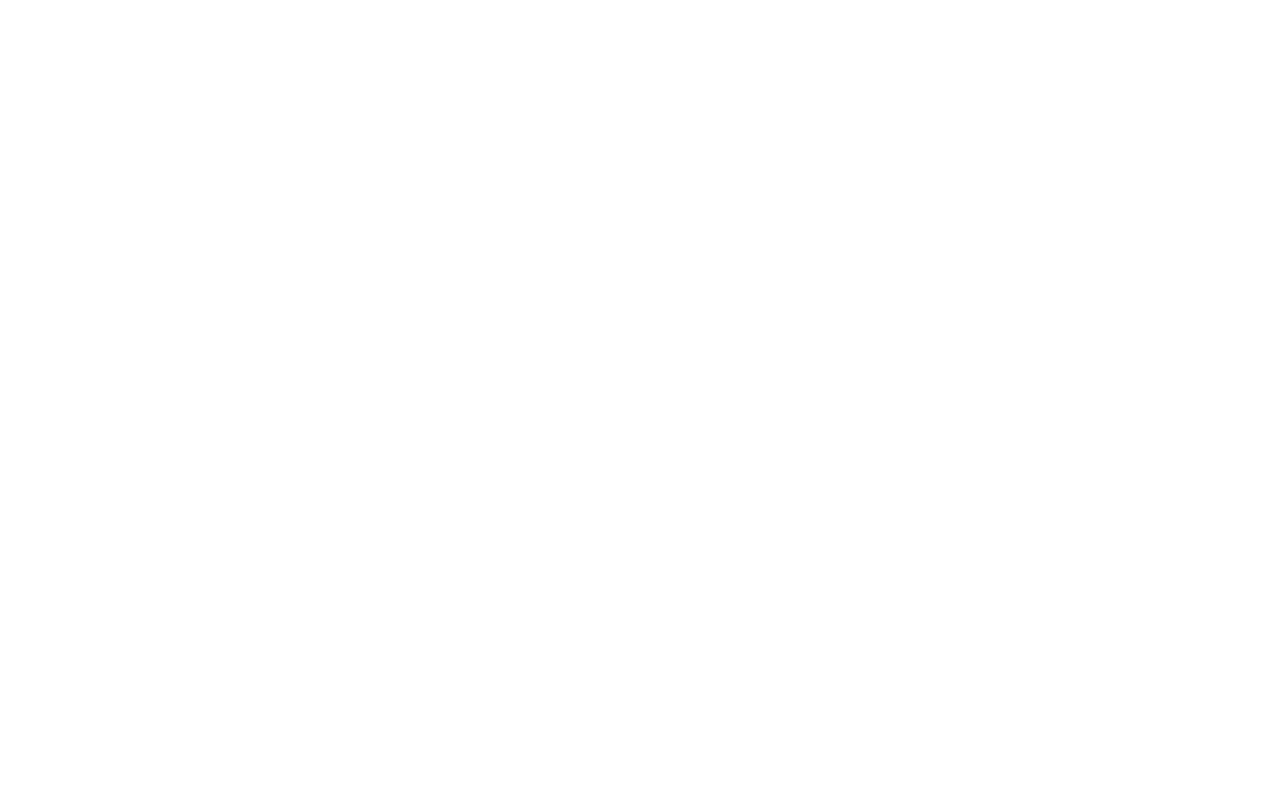
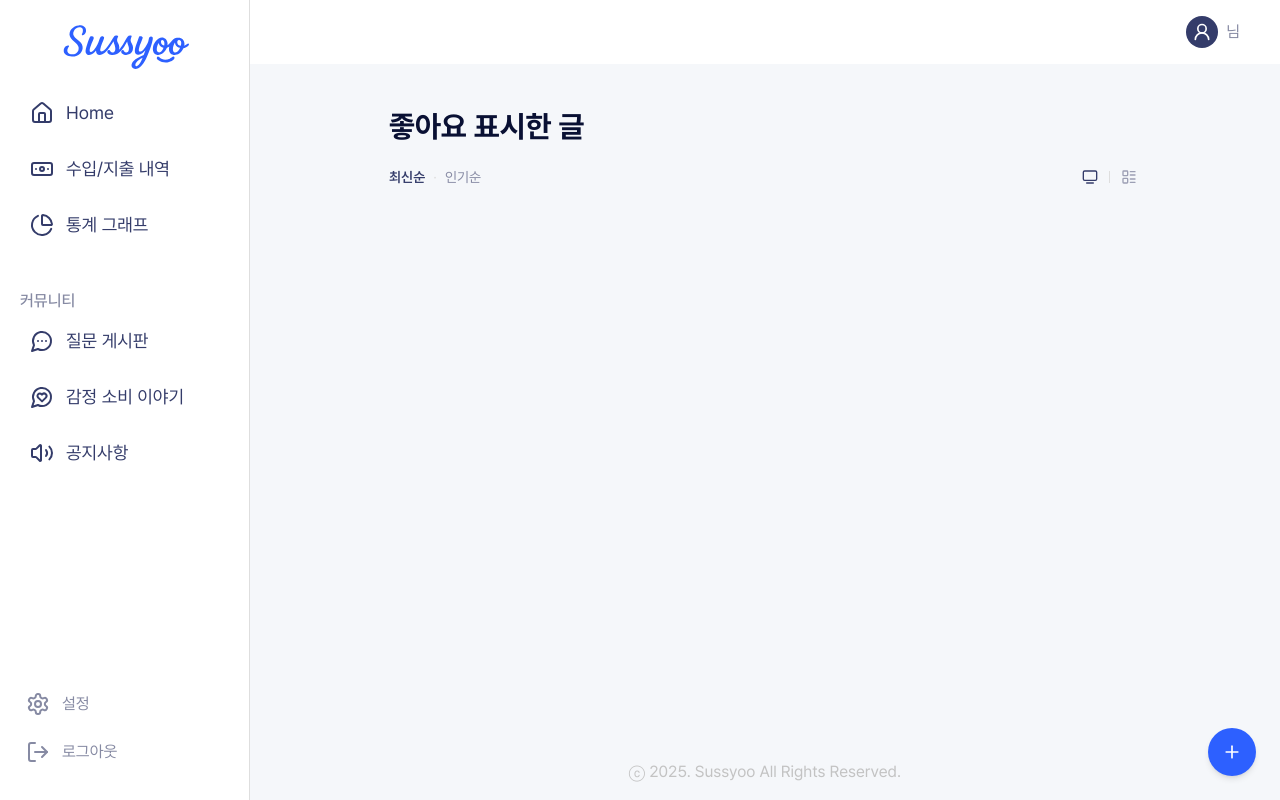
Before and after one commit to OZ-MAIN-PROJECT/frontend, a React (Vite) app: page /mypage/1 in a window 1280 px wide. Before the commit this address had no page. Built offline with nearby package versions, Linux system fonts and the light colour scheme.

Commit message:
feat : #76 내가 작성한 글, 좋아요 표시한 글 카드 클릭 시 페이지 라우팅 및 페이지 헤더 생성

```diff
--- a/src/App.tsx
+++ b/src/App.tsx
@@ -11,6 +11,7 @@
 import MyPage from './pages/myPage/MyPage';
 import WalletPage from './pages/Wallet/WalletPage';
 import CommunityList from './pages/Community/CommunityList';
+import MyPostsPage from './pages/myPage/MyPostsPage';
 
 function App() {
   return (
@@ -26,7 +27,8 @@
         <Route path="/statistic" element={<MainLayout><StatisticsPage /></MainLayout>} />
 
         {/* 마이페이지 */}
-        <Route path="/mypage" element={<MyPage />} />
+        <Route path="/mypage" element={<MainLayout><MyPage /></MainLayout>} />
+        <Route path="/mypage/:type" element={<MainLayout><MyPostsPage /></MainLayout>} />
 
         {/* 회원 관련 페이지 */}
         <Route path="/login" element={<LoginPage />} />
--- /dev/null
+++ b/src/components/community/CommunityListHeader.tsx
@@ -0,0 +1,43 @@
+import { useState } from 'react';
+import CommunityTitle from './CommunityTitle';
+import ViewToggleButton from './ViewToggleButton';
+
+interface Props {
+  title: string;
+}
+
+const CommunityListHeader = ({ title }: Props) => {
+  const [viewType, setViewType] = useState<'grid' | 'list'>('grid');
+  const [sortType, setSortType] = useState<'recent' | 'popular'>('recent');
+
+  return (
+    <>
+      <div className="relative w-full max-w-[800px] mx-auto px-4 sm:px-6">
+        <CommunityTitle title={title} />
+
+        {/* 정렬 및 뷰토글 */}
+        <div className="flex items-center justify-between mb-4">
+          <div className="flex items-center gap-2 text-sm text-primary-500">
+            <button
+              className={`${sortType === 'recent' ? 'font-semibold text-primary-800' : ''}`}
+              onClick={() => setSortType('recent')}
+            >
+              최신순
+            </button>
+            <span className="text-gray-400">·</span>
+            <button
+              className={`${sortType === 'popular' ? 'font-semibold text-primary-800' : ''}`}
+              onClick={() => setSortType('popular')}
+            >
+              인기순
+            </button>
+          </div>
+
+          <ViewToggleButton viewType={viewType} onChange={setViewType} />
+        </div>
+      </div>
+    </>
+  );
+};
+
+export default CommunityListHeader;
--- a/src/pages/myPage/MyPage.tsx
+++ b/src/pages/myPage/MyPage.tsx
@@ -1,34 +1,33 @@
-import MainLayout from '@/layouts/MainLayout';
 import InformationCard from './components/InformationCard';
 import PostCard from './components/PostsCard';
 import UserMenu from './components/UserMenu';
 import { useEffect, useState } from 'react';
-import { getMyInfo, getMyPosts } from '@/apis/authApi';
+import { getMyInfo } from '@/apis/authApi';
 import { User } from '@/types/auth';
 import { BookHeart, UserPen } from 'lucide-react';
+import { useAuthStore } from '@/stores/useAuthStore';
 
 const MyPage = () => {
   const [myProfile, setMyProfile] = useState<User | null>(null);
-  const [myPosts, setMyPosts] = useState([]);
+  const role = useAuthStore().user?.role ?? 'user';
 
   useEffect(() => {
     const fetchData = async () => {
       const myInfo = await getMyInfo();
-      const myPosts = await getMyPosts();
-      console.log(myInfo, myPosts)
+      // const myPosts = await getMyPosts();
+      console.log(myInfo)
       if (myInfo) {
         setMyProfile(myInfo);
-      }
-      if (myPosts) {
-        setMyPosts(myPosts)
       }
     };
     fetchData();
   }, []);
 
+  const writtenCount = myProfile?.written_count ?? 0;
+  const likedCount = myProfile?.liked_count ?? 0;
+
   return (
     <>
-      <MainLayout>
         <div className="flex flex-col min-h-screen items-center">
           <div>
             <h2 className="text-2xl font-bold mb-6">내정보</h2>
@@ -37,16 +36,15 @@
                 <p className='my-4 text-gray-500'>로딩 중...</p>
               </div>
             ) : (
-              <InformationCard nickname={myProfile.nickname} email={myProfile.email} role={myProfile.role} />
+              <InformationCard nickname={myProfile.nickname} email={myProfile.email} role={role} />
             )}
             <div className="flex gap-4">
-              <PostCard title="내가 작성한 글" icon={<UserPen />} count={myPosts.length} link="/" />
-              <PostCard title="좋아요 표시한 글" icon={<BookHeart />} count={myPosts.length} link="/" />
+              <PostCard title="내가 작성한 글" icon={<UserPen />} count={writtenCount} type="written" />
+              <PostCard title="좋아요 표시한 글" icon={<BookHeart />} count={likedCount} type="liked" />
             </div>
             <UserMenu />
           </div>
         </div>
-      </MainLayout>
     </>
   );
 };
--- /dev/null
+++ b/src/pages/myPage/MyPostsPage.tsx
@@ -0,0 +1,15 @@
+import CommunityListHeader from '@/components/community/CommunityListHeader';
+import { useParams } from 'react-router-dom';
+
+const MyPostsPage = () => {
+  const { type } = useParams(); // type은 'written' 또는 'liked'
+
+  return (
+    <div>
+      <CommunityListHeader title={type === 'written' ? '내가 작성한 글' : '좋아요 표시한 글'} />
+      {/* 게시글 리스트 출력 */}
+    </div>
+  );
+};
+
+export default MyPostsPage;
--- a/src/pages/myPage/components/PostsCard.tsx
+++ b/src/pages/myPage/components/PostsCard.tsx
@@ -4,17 +4,17 @@
   title : string;
   icon : React.ReactNode;
   count : number;
-  link : string;
+  type : "written" | "liked";
 }
 
-const PostCard = ({title, icon, count, link} : PostCardProps) => {
+const PostCard = ({title, icon, count, type} : PostCardProps) => {
 
   return (
   <div className="bg-white rounded-md w-60 p-4 my-4">
     <h3>{title}</h3>
     <div className="flex justify-between items-center my-2">
       <span className="text-accent-blue text-2xl font-semibold">{count}</span>
-      <Link to={link}><span>{icon}</span></Link>
+      <Link to={`/mypage/${type}`}><span>{icon}</span></Link>
     </div>
   </div>
 
--- a/src/types/auth.ts
+++ b/src/types/auth.ts
@@ -4,13 +4,13 @@
   name: string; // 이름
   nickname: string; // 닉네임
   email: string; // 이메일
-  phone: string; // 휴대전화번호
-  profileImage?: string;
-  role:string; // 관리자 여부
+  written_count: number;  // 내가 작성한 글
+  liked_count: number;  // 좋아요 표시한 글
+  role: string; // 관리자 여부
 };
 
 // 로그인 시 가져오는 User 타입
 export type SimpleUser = {
-  nickname : string;
-  role : 'user' | 'admin';
-}
+  nickname: string;
+  role: 'user' | 'admin';
+};
```
